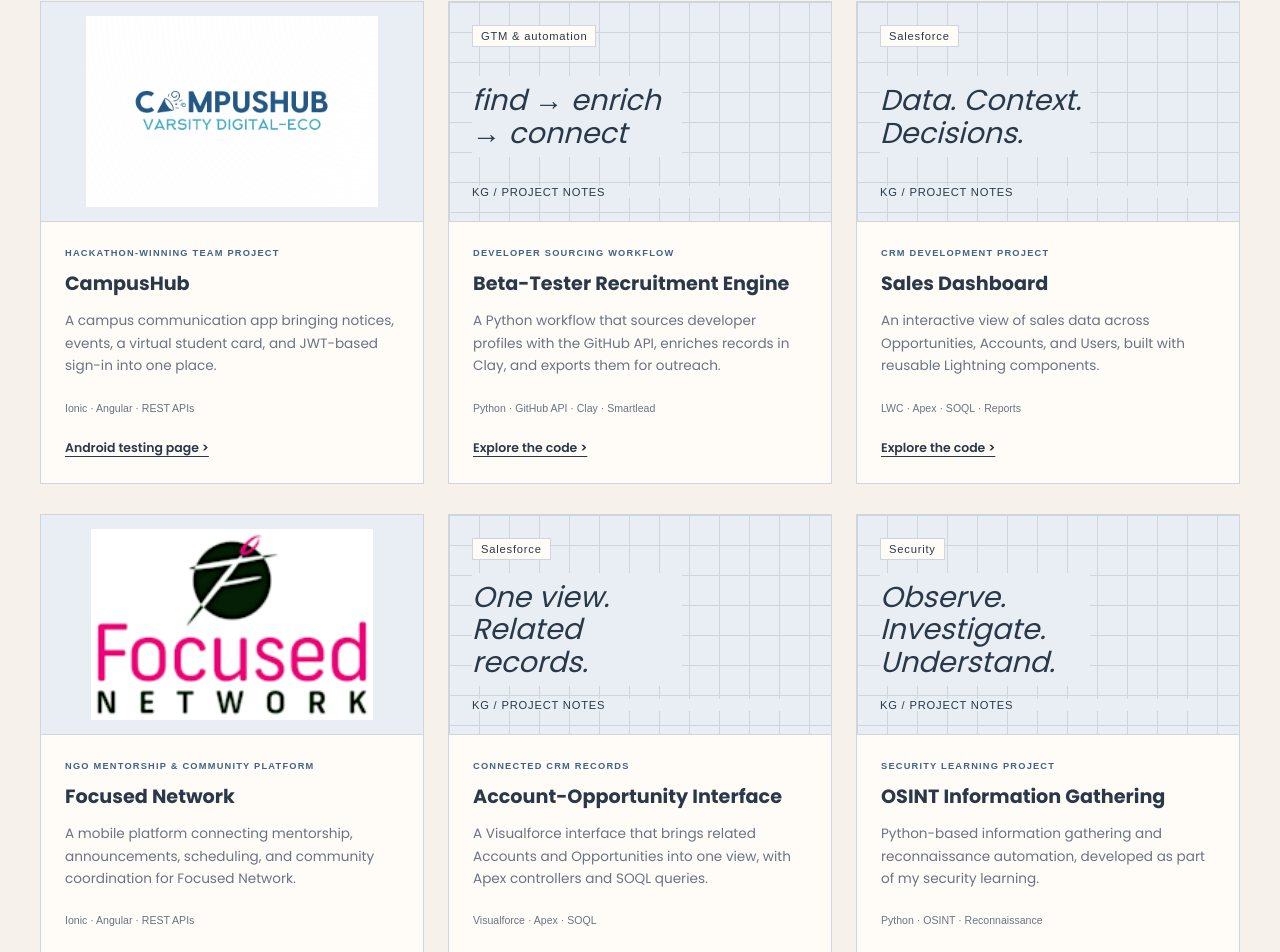
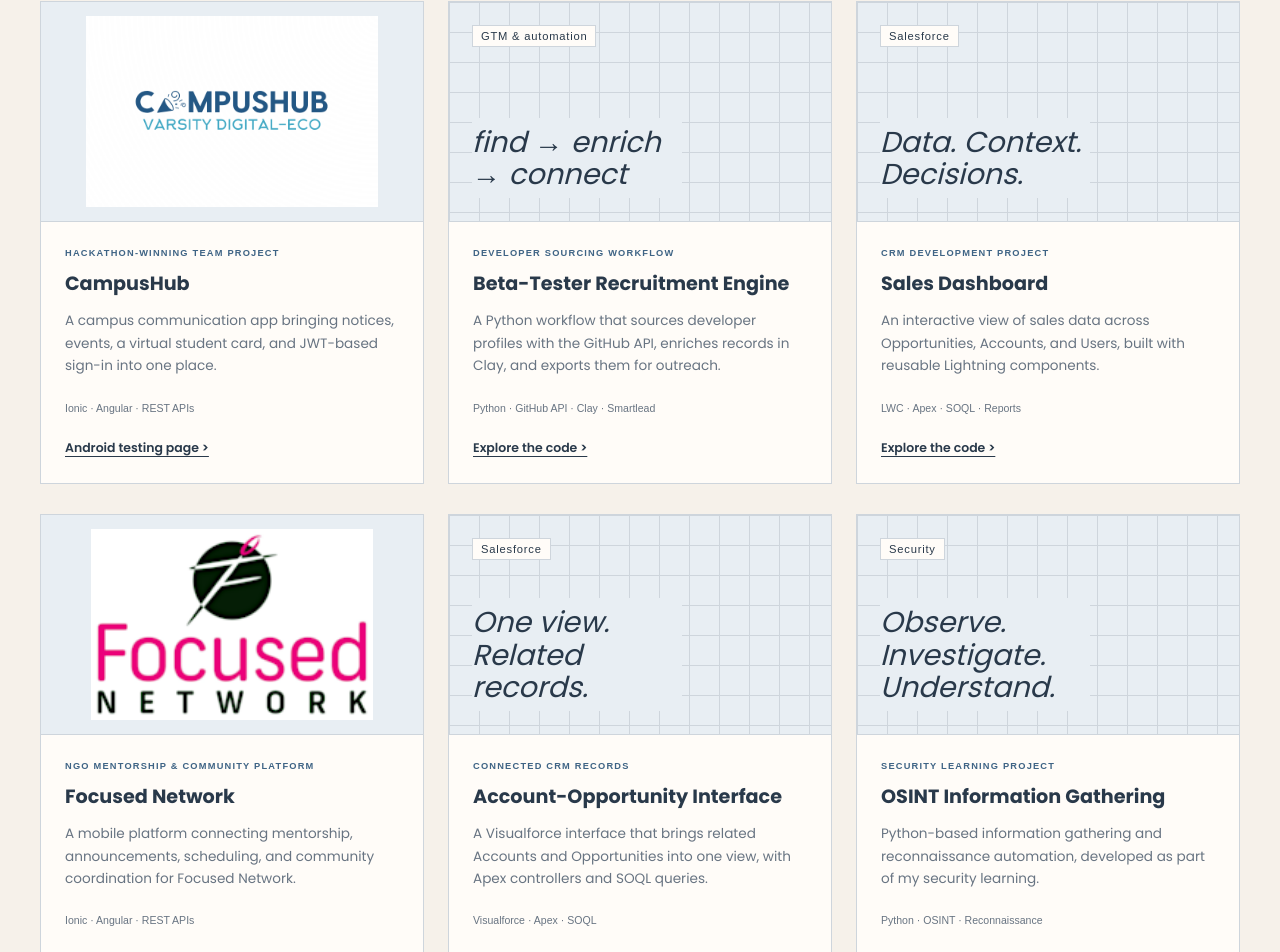
Before and after one commit to KgothatsoTheko/Portfolio, an Angular app: page /landing in a window 1280 px wide. Shown: the part 1377-2329 px from the top of the page. Built offline with nearby package versions, Linux system fonts and the light colour scheme.

Commit message:
final touches

```diff
--- a/src/app/components/projects/projects.component.html
+++ b/src/app/components/projects/projects.component.html
@@ -44,8 +44,6 @@
         <ng-container *ngIf="!project.image"
           ><span class="visual-label">{{ project.category }}</span
           ><span class="visual-mark">{{ project.mark }}</span
-          ><span class="visual-footer"
-            >KG / PROJECT NOTES</span
           ></ng-container
         >
       </a>
```
